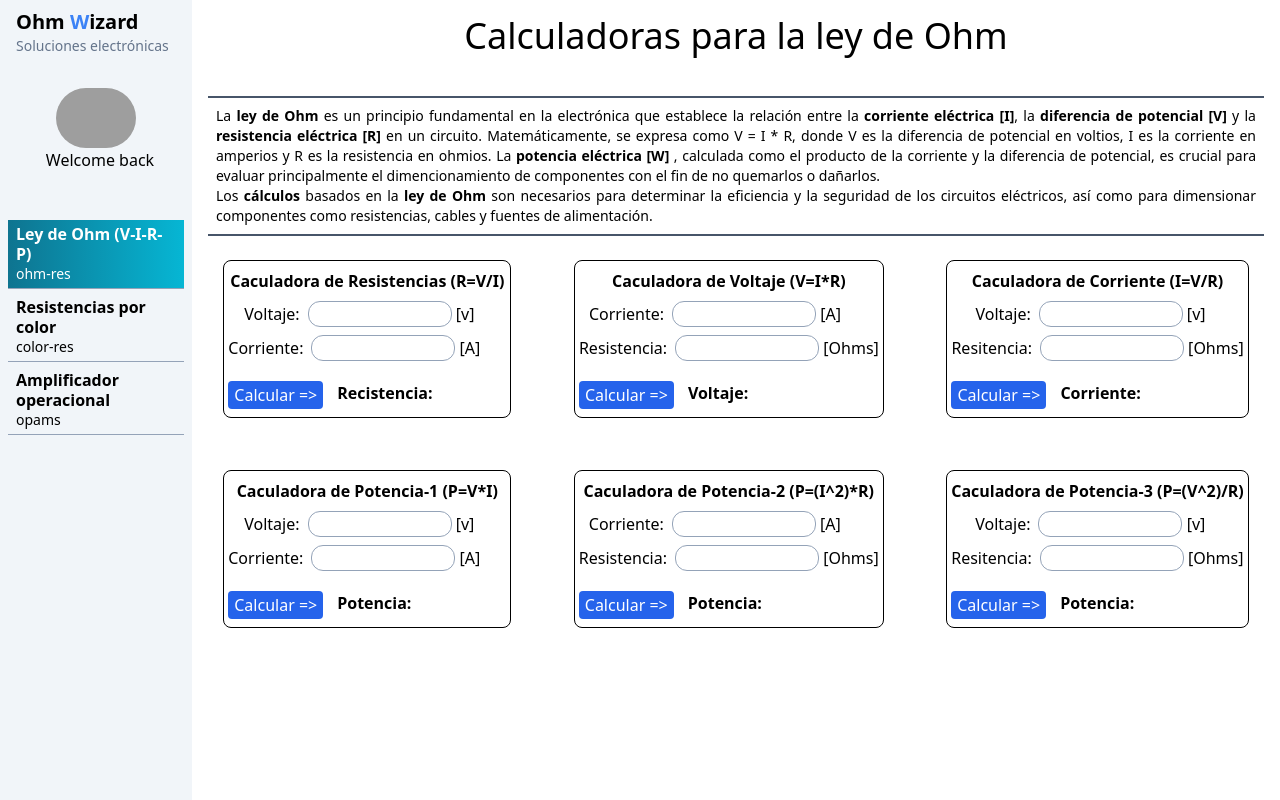
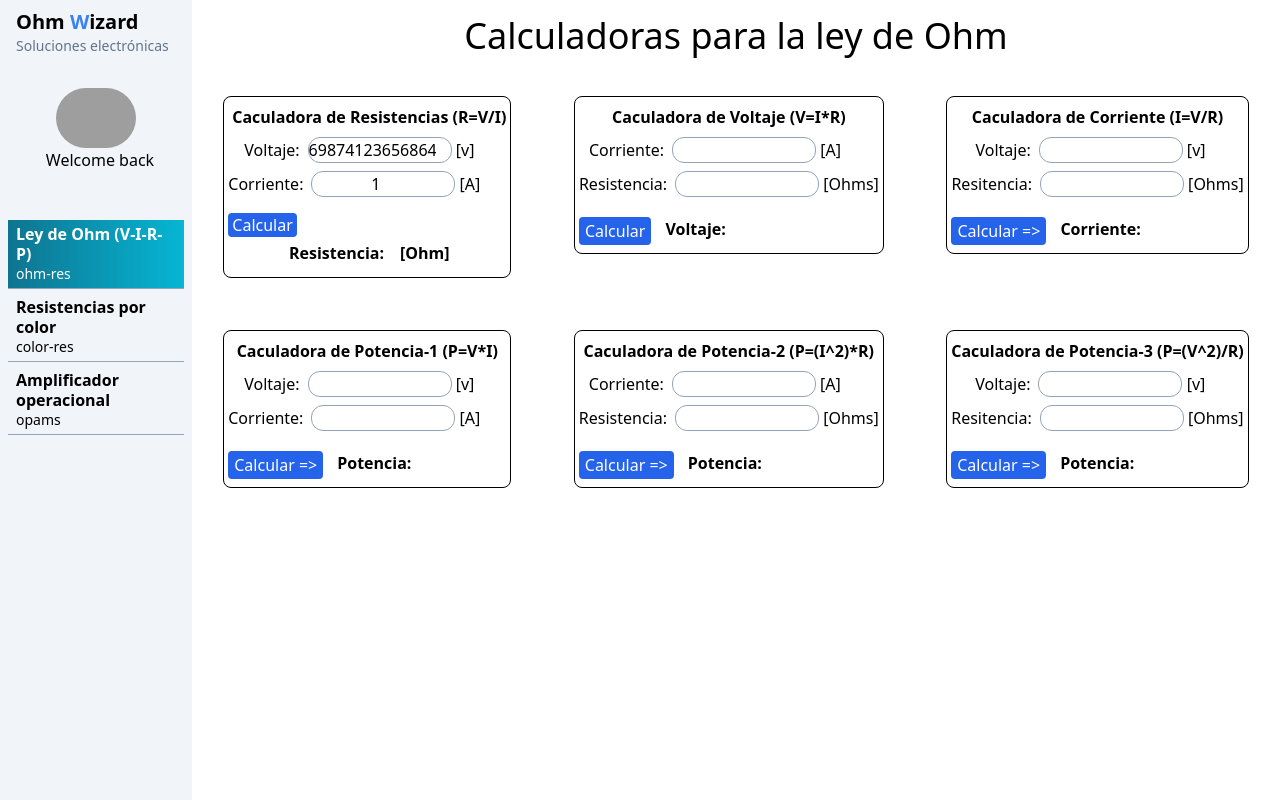
Before and after one commit to bralmoca912/Ohm-Wizard, an Angular app: page /dashboard/ohm-res in a window 1280 px wide. Built offline with nearby package versions, Linux system fonts and the light colour scheme; grey boxes are pictures that could not be loaded.

Commit message:
Calculadora 1 Modificada y con sufijos

```diff
--- a/src/app/dashboard/ohm-res/ohm-res.component.html
+++ b/src/app/dashboard/ohm-res/ohm-res.component.html
@@ -1,6 +1,6 @@
 <app-title title="Calculadoras para la ley de Ohm"></app-title>
 
-<div class="border-y-2 border-slate-600 p-2">
+<!-- <div class="border-y-2 border-slate-600 p-2">
     <p class="text-sm text-justify hidden md:block">
         La <strong>ley de Ohm</strong> es un principio fundamental en la electrónica que establece la relación entre la
         <strong>corriente
@@ -20,27 +20,27 @@
         y la seguridad de los
         circuitos eléctricos, así como para dimensionar componentes como resistencias, cables y fuentes de alimentación.
     </p>
-</div>
+</div> -->
 
-<div class="flex flex-wrap place-content-around gap-8 mt-6">
+<div class="flex flex-wrap place-content-around md:gap-8 sm:gap-4 mt-6">
 
     <!-------------- Resistencia por ley de Ohm -------------->
     <div class="box-res">
-        <div class="border border-black rounded-lg px-1 py-2 sm:text-xs md:text-base text-">
+        <div class="border border-black rounded-lg pl-1 py-2 sm:text-xs md:text-base text-">
             <h2 class="text-center font-semibold">Caculadora de Resistencias (R=V/I)</h2>
             <label class="ml-4">Voltaje:</label>
             <input class="border border-slate-400 in-res mt-2 ml-2" type="number" [(ngModel)]="voltaje_r">
             [v]<br>
             <label>Corriente:</label>
             <input class="border border-slate-400 in-res mt-2 ml-2" type="number" [(ngModel)]="corriente_r">
-            [A]<br>
-            <div class="flex">
-                <button class="bg-blue-600 rounded text-white mt-5 py-0.5 px-1.5" (click)="calcresistencia()">Calcular
-                    =></button>
-                <div class="flex font-semibold pt-5 ml-3.5">
-                    <p>Recistencia:</p>
-                    <p class="text-blue-600 text-4xl -mt-3.5 font-bold ml-2">{{resistencia_r}}</p>
-                </div>
+            [A]
+            <div class="mt-4">
+                <button class=" bg-blue-600 rounded text-white px-1" (click)="calcresistencia()">Calcular</button>
+            </div>
+            <div class="flex items-center justify-center font-semibold gap-x-2 px-1">
+                <p class="py-1">Resistencia: </p>
+                <p class="text-blue-600 md:text-2xl sm:text-base">{{resistencia_r}}</p>
+                <p>{{sufijo_r}}</p>
             </div>
         </div>
     </div>
@@ -56,8 +56,8 @@
             <input class="border border-slate-400 in-res mt-2 ml-2" type="number" [(ngModel)]="resistencia_v">
             [Ohms]<br>
             <div class="flex">
-                <button class="bg-blue-600 rounded text-white mt-5 py-0.5 px-1.5" (click)="calcvoltaje()">Calcular
-                    =></button>
+                <button class="bg-blue-600 rounded text-white mt-5 py-0.5 px-1.5"
+                    (click)="calcvoltaje()">Calcular</button>
                 <div class="flex font-semibold pt-5 ml-3.5">
                     <p>Voltaje:</p>
                     <p class="text-blue-600 text-4xl -mt-3.5 font-bold ml-2">{{voltaje_v}}</p>
--- a/src/app/dashboard/ohm-res/ohm-res.component.ts
+++ b/src/app/dashboard/ohm-res/ohm-res.component.ts
@@ -11,22 +11,63 @@ import { TitleComponent } from '../../shared/title/title.component';
 })
 export default class OhmResComponent {
 
-  voltaje_r: number | undefined = undefined;
-  corriente_r: number | undefined = undefined;
-  resistencia_r: number | undefined = undefined;
+  ////* Calculadora de Resistencia *////
+  voltaje_r: any = 698741236568646;
+  corriente_r: any = 1;
+  resistencia_r: any = undefined;
+  sufijo_r: string = '[Ohm]';
   calcresistencia(): void {
-    // title = 'Calculadoras de la Ley de Ohm';
-    this.resistencia_r = parseFloat((this.voltaje_r! / this.corriente_r!).toFixed(2));
+    this.resistencia_r = this.voltaje_r! / this.corriente_r!;
+    if (this.resistencia_r < 0) {
+      this.resistencia_r = 'No existe';
+    }
+    if (this.resistencia_r >= 1000000000000) {
+      this.resistencia_r = 'Infinity';
+    }
+    if (this.resistencia_r >= 1000000000) {
+      this.resistencia_r = parseFloat((this.resistencia_r / 1000000000).toFixed(2));
+      this.sufijo_r = '[GOhm]'
+    }
+    else if (this.resistencia_r >= 1000000) {
+      this.resistencia_r = parseFloat((this.resistencia_r / 1000000).toFixed(2));
+      this.sufijo_r = '[MOhm]'
+    }
+    else if (this.resistencia_r >= 1000) {
+      this.resistencia_r = parseFloat((this.resistencia_r / 1000).toFixed(2));
+      this.sufijo_r = '[KOhm]'
+    }
+    else {
+      this.resistencia_r = parseFloat((this.resistencia_r).toFixed(2));
+      this.sufijo_r = '[Ohm]'
+    }
   }
 
+  ////* Calculadora de Voltaje *////
   voltaje_v: number | undefined = undefined;
   corriente_v: number | undefined = undefined;
   resistencia_v: number | undefined = undefined;
   calcvoltaje(): void {
     // title = 'Calculadoras de la Ley de Ohm';
-    this.voltaje_v = parseFloat((this.resistencia_v! * this.corriente_v!).toFixed(2));
+    this.voltaje_v = this.resistencia_v! * this.corriente_v!;
+    if (this.voltaje_v >= 1000000000) {
+      this.voltaje_v = parseFloat((this.voltaje_v / 1000000000).toFixed(2));
+      this.sufijo_r = '[GOhm]'
+    }
+    else if (this.voltaje_v >= 1000000) {
+      this.voltaje_v = parseFloat((this.voltaje_v / 1000000).toFixed(2));
+      this.sufijo_r = '[MOhm]'
+    }
+    else if (this.voltaje_v >= 1000) {
+      this.voltaje_v = parseFloat((this.voltaje_v / 1000).toFixed(2));
+      this.sufijo_r = '[KOhm]'
+    }
+    else {
+      this.voltaje_v = parseFloat((this.voltaje_v).toFixed(2));
+      this.sufijo_r = '[Ohm]'
+    }
   }
 
+  ////* Calculadora de Corriente *////
   voltaje_c: number | undefined = undefined;
   corriente_c: number | undefined = undefined;
   resistencia_c: number | undefined = undefined;
```
